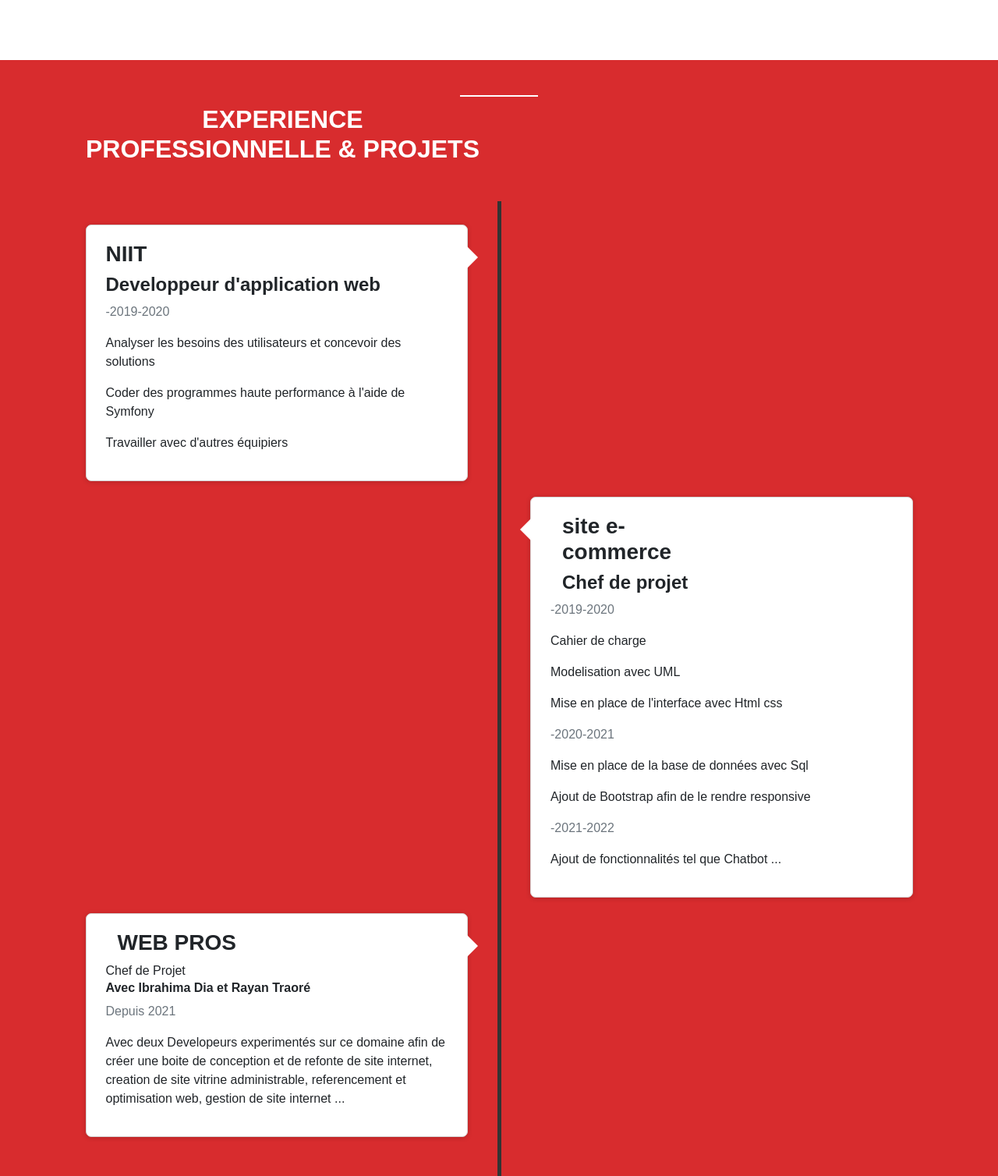
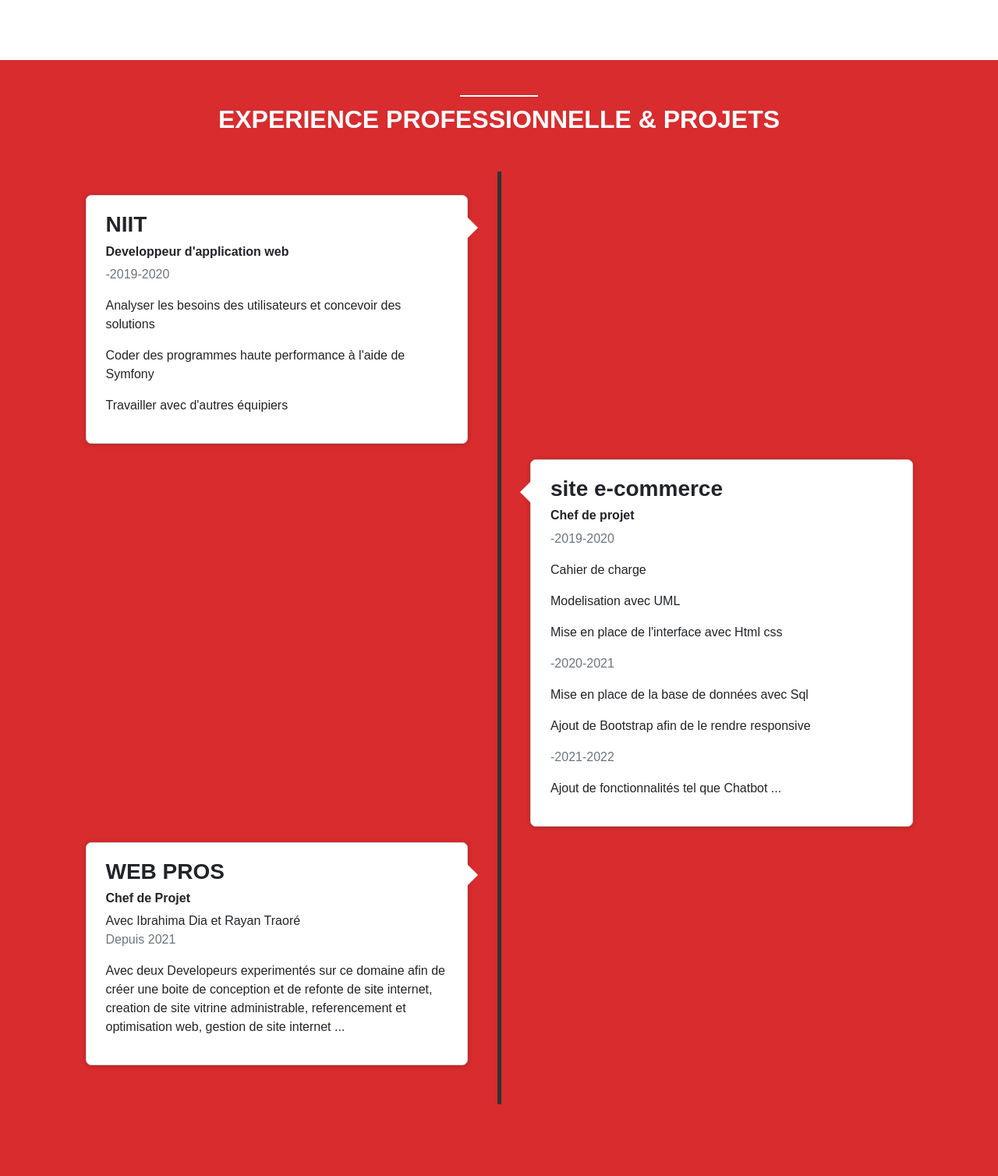
Before and after one commit to ghost04k/ghost04k.github.io, a plain HTML site: page index.html in a window 1280 px wide. Shown: the part 1242-2750 px from the top of the page at 78% size. Drawn offline with nearby package versions, Linux system fonts and the light colour scheme; a script that the page names is missing.

Commit message:
Update index.html

```diff
--- a/index.html
+++ b/index.html
@@ -173,7 +173,7 @@
         <div class="container ">
             <div class="white-divider"></div>
             <div class="heading">
-                <h2 class="col-sm-6">Experience Professionnelle &  Projets</h2>
+                <h2 >Experience Professionnelle &  Projets</h2>
             </div>
             <ul class="timeline">
                 <li>
@@ -182,7 +182,7 @@
                         <div class="timeline-panel">
                             <div class="timeline-heading">
                                 <h3>NIIT</h3>
-                                <h4>Developpeur d'application web </h4>
+                                <h6>Developpeur d'application web </h4>
                                 <p class="text-muted">-2019-2020</p>
                             </div>
                             <div class="time-line-body">
@@ -198,8 +198,8 @@
                     <div class="timeline-panel-container-inverted" >
                         <div class="timeline-panel">
                             <div class="timeline-heading">
-                                <h3 class="col-sm-6">site e-commerce</h3>
-                                <h4 class="col-sm-6">Chef de projet </h4>
+                                <h3>site e-commerce</h3>
+                                <h6>Chef de projet </h4>
                                 <div>
                                     <p class="text-muted">-2019-2020</p>
                                     <p> Cahier de charge </p>
@@ -225,9 +225,9 @@
                     <div class="timeline-panel-container">
                         <div class="timeline-panel">
                             <div class="timeline-heading">
-                                <h3 class="col-sm-6">WEB PROS</h3>
-                                <h4class="col-sm-6">Chef de Projet</h4>
-                                <h6>Avec Ibrahima Dia et Rayan Traoré</h6>
+                                <h3 >WEB PROS</h3>
+                                <h6 >Chef de Projet</h4>
+                                <h7>Avec Ibrahima Dia et Rayan Traoré</h6>
                                 <p class="text-muted">Depuis 2021</p>
                             </div>
                             <div class="time-line-body">
```
